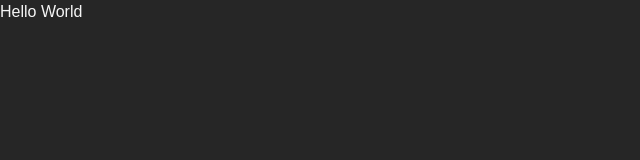
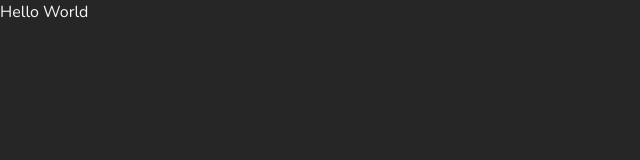
Before and after one commit to tiago-forward/asian-series, a Next.js app: page / in a window 1280 px wide. Shown: the top 160 px of the page, without its empty margins (0-640 px from the left). Built offline with nearby package versions, Linux system fonts and the light colour scheme.

Commit message:
installed new font

```diff
--- a/src/app/layout.tsx
+++ b/src/app/layout.tsx
@@ -1,5 +1,11 @@
 import type { Metadata } from "next";
 import "./globals.css";
+import { Nunito } from "next/font/google"
+
+const nunito = Nunito({
+  subsets: ["latin"],
+  weight: ['400', '500', '700'],
+});
 
 export const metadata: Metadata = {
   title: "asian-series",
@@ -14,7 +20,7 @@ export default function RootLayout({
   return (
     <html lang="pt-BR">
       <body
-        className={`antialiased`}
+        className={`${nunito.className} antialiased`}
       >
         {children}
       </body>
```
